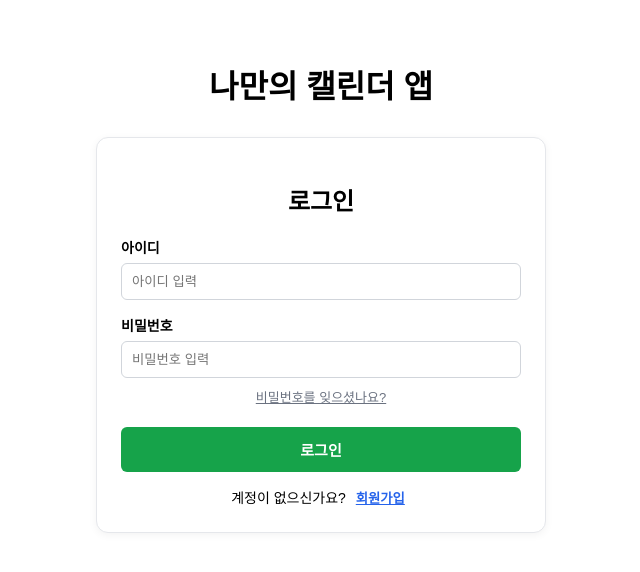
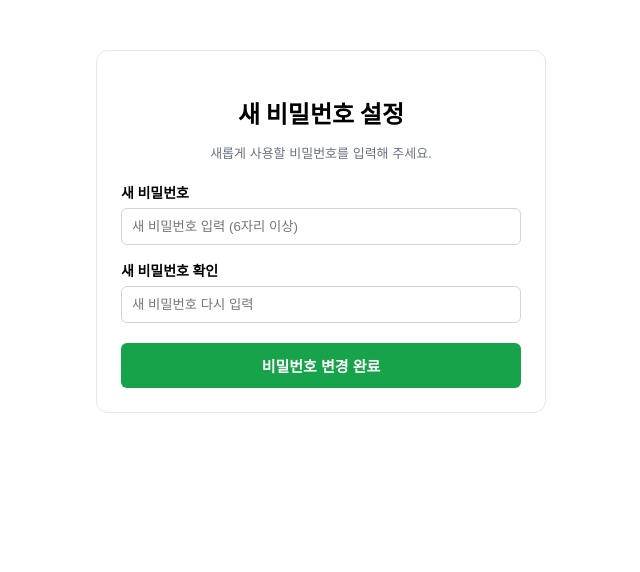
Before and after one commit to dlrudals050602/-, a React (Create React App) app: page /reset-password in a window 1280 px wide. Shown: the top 572 px of the page, without its empty margins (319-959 px from the left). Built offline with nearby package versions, Linux system fonts and the light colour scheme.

Commit message:
reset password 완성 / 이름 DB에 넣는 기능 구현 필요

```diff
--- a/src/App.js
+++ b/src/App.js
@@ -2,6 +2,7 @@
 import React, { useState, useEffect, useCallback } from 'react';
 import { supabase } from './api/supabaseClient';
 import AuthView from './components/auth/AuthView';
+import ResetPasswordForm from './components/auth/ResetPasswordForm'; // 👈 1. 추가
 import MainView from './components/main/MainView';
 import CalendarView from './components/CalendarView';
 import LeaveForm from './components/LeaveForm';
@@ -12,6 +13,7 @@ function App() {
   // 1. 회원가입/로그인 및 프로필 상태 (내 코드)
   const [user, setUser] = useState(null);
   const [userProfile, setUserProfile] = useState(null);
+  const [isResettingPassword, setIsResettingPassword] = useState(false); // 👈 2. 비밀번호 재설정 모드 상태 추가
 
   // 2. 출타/휴가 현황판 상태 (상대방 코드)
   const [leaves, setLeaves] = useState([]);
@@ -30,8 +32,16 @@ function App() {
     return data;
   };
 
-  // 로그인 상태 감지 (Supabase Auth)
+  // 로그인 및 비밀번호 재설정 링크 감지 (Supabase Auth)
   useEffect(() => {
+    // URL 해시 또는 경로 직접 체크 (비밀번호 재설정 링크 클릭 접속 대응)
+    if (
+      window.location.hash.includes('type=recovery') ||
+      window.location.pathname === '/reset-password'
+    ) {
+      setIsResettingPassword(true);
+    }
+
     supabase.auth.getSession().then(async ({ data: { session } }) => {
       if (session?.user?.email_confirmed_at) {
         setUser(session.user);
@@ -41,7 +51,10 @@ function App() {
     });
 
     const { data: { subscription } } = supabase.auth.onAuthStateChange(async (event, session) => {
-      if (session?.user?.email_confirmed_at) {
+      // 👈 3. 이메일 링크 클릭(PASSWORD_RECOVERY) 시 최우선 감지
+      if (event === 'PASSWORD_RECOVERY') {
+        setIsResettingPassword(true);
+      } else if (session?.user?.email_confirmed_at) {
         setUser(session.user);
         const profile = await fetchUserProfile(session.user.id);
         setUserProfile(profile);
@@ -58,6 +71,7 @@ function App() {
     await supabase.auth.signOut();
     setUser(null);
     setUserProfile(null);
+    setIsResettingPassword(false);
   };
 
   // 3. 출타 데이터 로드 함수 (상대방 코드)
@@ -80,10 +94,10 @@ function App() {
 
   // 로그인되었을 때만 출타 데이터 로드
   useEffect(() => {
-    if (user) {
+    if (user && !isResettingPassword) {
       loadData();
     }
-  }, [user, loadData]);
+  }, [user, isResettingPassword, loadData]);
 
   // 출타 신청 핸들러 (상대방 코드)
   const handleApplyLeave = async (newLeave) => {
@@ -121,7 +135,22 @@ function App() {
     }
   };
 
-  // [화면 1] 로그인하지 않은 경우 -> 로그인/회원가입 화면
+  // 🔴 [최우선 화면] 비밀번호 재설정 모드인 경우
+  if (isResettingPassword) {
+    return (
+      <div style={{ maxWidth: '400px', margin: '50px auto', padding: '24px', border: '1px solid #e5e7eb', borderRadius: '12px', backgroundColor: '#fff' }}>
+        <ResetPasswordForm
+          onComplete={async () => {
+            await supabase.auth.signOut();
+            setIsResettingPassword(false);
+            window.location.href = '/';
+          }}
+        />
+      </div>
+    );
+  }
+
+  // 🟡 [화면 1] 로그인하지 않은 경우 -> 로그인/회원가입 화면
   if (!user) {
     return (
       <div style={{ padding: '40px', fontFamily: 'sans-serif', maxWidth: '1100px', margin: '0 auto' }}>
@@ -137,7 +166,7 @@ function App() {
     );
   }
 
-  // [화면 2] 로그인된 경우 -> 내 정보 설정 + 출타 현황판 통합 화면
+  // 🟢 [화면 2] 로그인된 경우 -> 내 정보 설정 + 출타 현황판 통합 화면
   return (
     <div style={{ padding: '20px', maxWidth: '900px', margin: '0 auto', fontFamily: 'sans-serif' }}>
       {/* 1. 상단 내 정보 관리 및 로그아웃 헤더 (내 코드) */}
--- a/src/components/auth/ResetPasswordForm.js
+++ b/src/components/auth/ResetPasswordForm.js
@@ -5,17 +5,20 @@ function ResetPasswordForm({ onComplete }) {
   const [newPassword, setNewPassword] = useState('');
   const [confirmPassword, setConfirmPassword] = useState('');
   const [message, setMessage] = useState('');
+  const [isSuccess, setIsSuccess] = useState(false);
   const [loading, setLoading] = useState(false);
 
   const handleUpdatePassword = async (e) => {
     e.preventDefault();
     setMessage('');
 
+    // 1. 비밀번호 일치 여부 검증
     if (newPassword !== confirmPassword) {
       setMessage('비밀번호가 서로 일치하지 않습니다.');
       return;
     }
 
+    // 2. 비밀번호 최소 자릿수 검증
     if (newPassword.length < 6) {
       setMessage('비밀번호는 최소 6자리 이상이어야 합니다.');
       return;
@@ -23,7 +26,7 @@ function ResetPasswordForm({ onComplete }) {
 
     setLoading(true);
 
-    // Supabase 로그인 유저 정보(비밀번호) 업데이트
+    // 3. Supabase에 로그인된 인증 세션 기반으로 비밀번호 변경 API 호출
     const { error } = await supabase.auth.updateUser({
       password: newPassword,
     });
@@ -33,14 +36,24 @@ function ResetPasswordForm({ onComplete }) {
     if (error) {
       setMessage(`비밀번호 변경 실패: ${error.message}`);
     } else {
-      alert('비밀번호가 성공적으로 변경되었습니다. 새 비밀번호로 로그인해 주세요.');
+      setIsSuccess(true);
+      setMessage('비밀번호가 성공적으로 변경되었습니다!');
+
+      // 1.5초 후 완료 콜백 실행 (App.js에서 지정한 로그인/메인 화면 이동 로직 동작)
+      setTimeout(() => {
         if (onComplete) onComplete();
+      }, 1500);
     }
   };
 
   return (
     <div>
-      <h2 style={{ textAlign: 'center', marginBottom: '20px' }}>새 비밀번호 설정</h2>
+      <h2 style={{ textAlign: 'center', marginBottom: '10px' }}>새 비밀번호 설정</h2>
+      <p style={{ fontSize: '13px', color: '#6b7280', textAlign: 'center', marginBottom: '20px' }}>
+        새롭게 사용할 비밀번호를 입력해 주세요.
+      </p>
+
+      {!isSuccess ? (
         <form onSubmit={handleUpdatePassword}>
           <div style={{ marginBottom: '15px' }}>
             <label style={{ fontSize: '14px', fontWeight: '600' }}>새 비밀번호</label>
@@ -54,13 +67,13 @@ function ResetPasswordForm({ onComplete }) {
             />
           </div>
 
-        <div style={{ marginBottom: '15px' }}>
+          <div style={{ marginBottom: '20px' }}>
             <label style={{ fontSize: '14px', fontWeight: '600' }}>새 비밀번호 확인</label>
             <input
               type="password"
               value={confirmPassword}
               onChange={(e) => setConfirmPassword(e.target.value)}
-            placeholder="새 비밀번호 재입력"
+              placeholder="새 비밀번호 다시 입력"
               required
               style={{ width: '100%', padding: '10px', marginTop: '6px', borderRadius: '6px', border: '1px solid #d1d5db', boxSizing: 'border-box' }}
             />
@@ -74,8 +87,16 @@ function ResetPasswordForm({ onComplete }) {
             {loading ? '변경 중...' : '비밀번호 변경 완료'}
           </button>
         </form>
+      ) : (
+        <div style={{ textAlign: 'center' }}>
+          <div style={{ padding: '16px', backgroundColor: '#f0fdf4', border: '1px solid #bbf7d0', borderRadius: '6px', color: '#15803d', fontSize: '14px', marginBottom: '12px' }}>
+            {message}
+          </div>
+          <p style={{ fontSize: '13px', color: '#6b7280' }}>잠시 후 화면이 이동합니다...</p>
+        </div>
+      )}
 
-      {message && (
+      {message && !isSuccess && (
         <p style={{ marginTop: '15px', color: '#dc2626', fontSize: '14px', textAlign: 'center', wordBreak: 'keep-all' }}>
           {message}
         </p>
```
Lines whose indentation alone changed are shown as unchanged.
